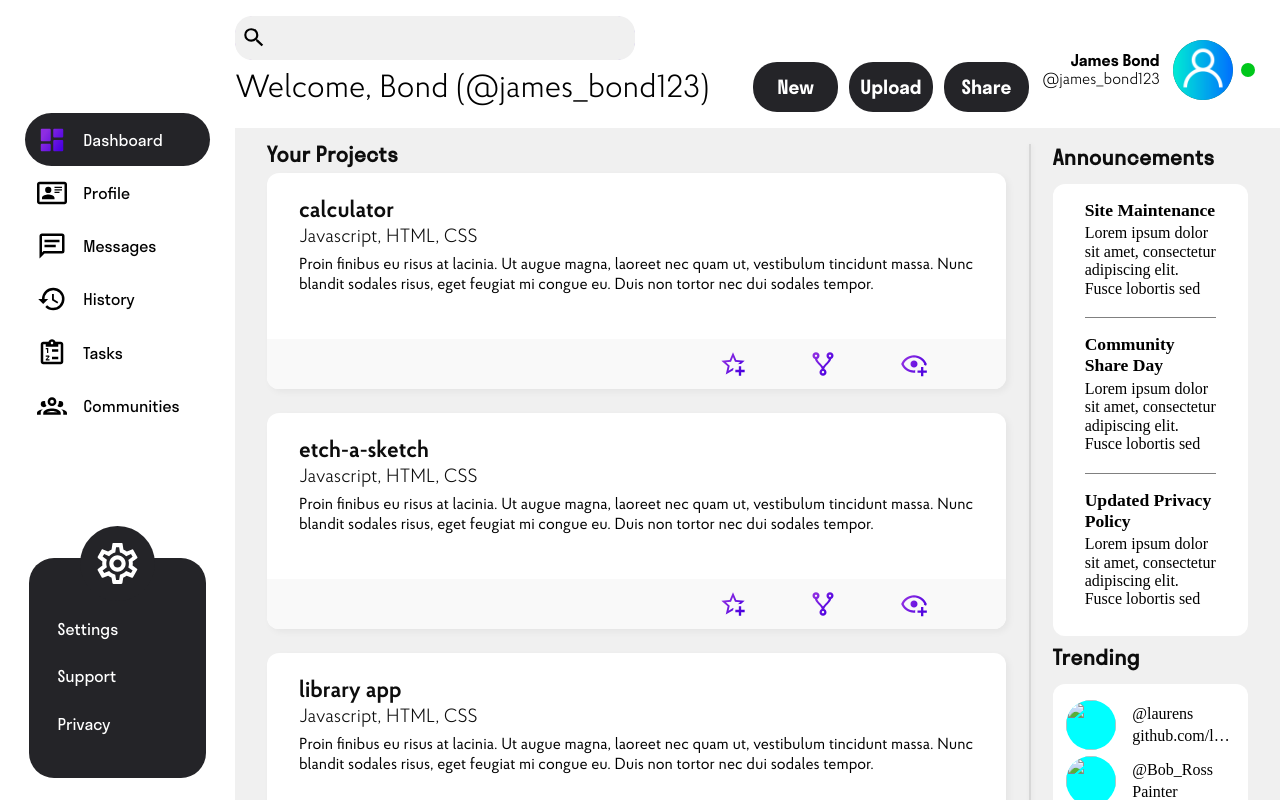
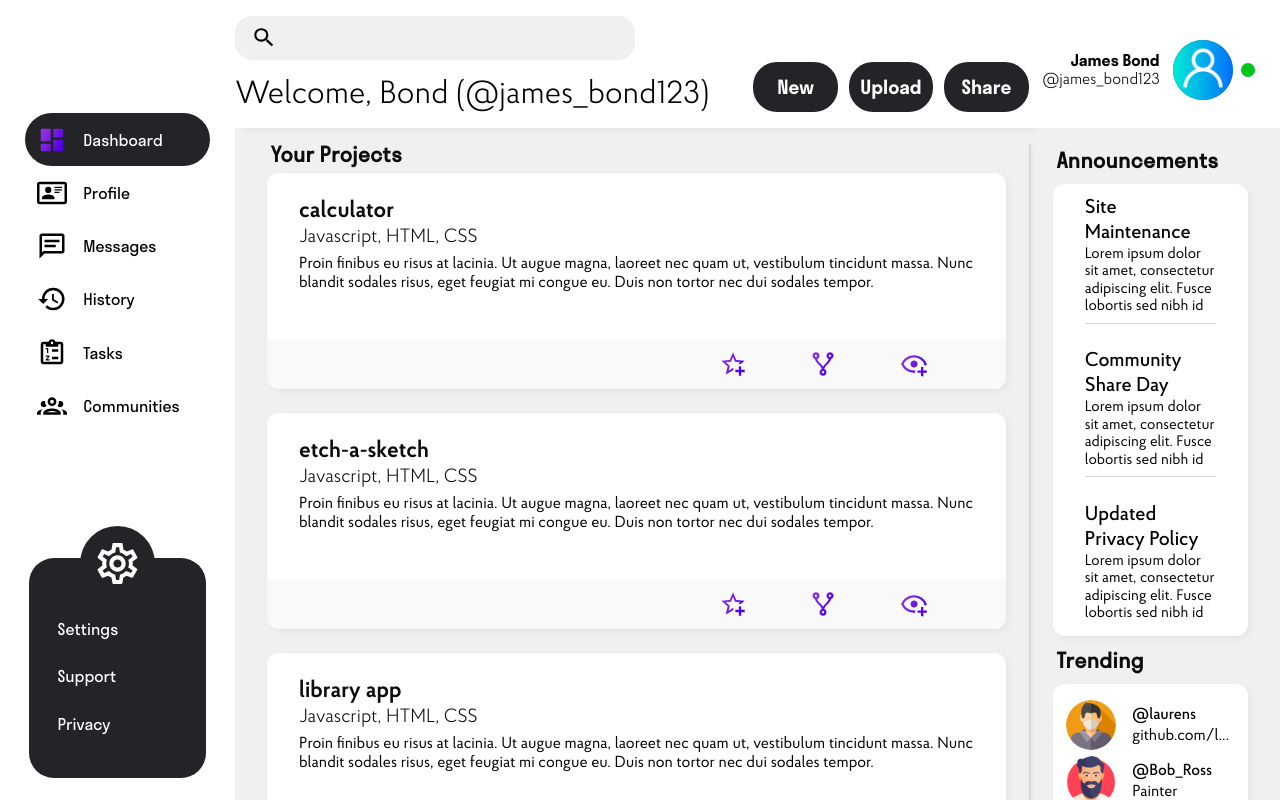
Before and after one commit to laur-ns/dashboard-design, a plain HTML site: page index.html in a window 1280 px wide. Drawn offline with Linux system fonts and the light colour scheme.

Commit message:
Style trend-section + dashboard tweaks

```diff
--- a/index.html
+++ b/index.html
@@ -154,32 +154,38 @@
       <div class='left-border'></div>
       <h1 class='announcements section-title'>Announcements</h1>
       <div class='announce-card'>
+        <div class='content-container'>
           <h5>Site Maintenance</h5>
           <p>Lorem ipsum dolor sit amet, consectetur adipiscing elit. Fusce lobortis sed nibh id viverra. Phasellus sit amet tortor vel elit lacinia lobortis. Phasellus id metus quam. Sed sit amet lorem nec nunc egestas volutpat. Integer id mauris vitae erat viverra sollicitudin quis a orci. Donec lobortis libero eget risus rutrum, a efficitur dui varius. Proin efficitur justo nec accumsan tincidunt. </p>
+        </div>
+        <div class='content-container'>
           <h5>Community Share Day</h5>
           <p>Lorem ipsum dolor sit amet, consectetur adipiscing elit. Fusce lobortis sed nibh id viverra. Phasellus sit amet tortor vel elit lacinia lobortis. Phasellus id metus quam. Sed sit amet lorem nec nunc egestas volutpat. Integer id mauris vitae erat viverra sollicitudin quis a orci. Donec lobortis libero eget risus rutrum, a efficitur dui varius. Proin efficitur justo nec accumsan tincidunt. </p>
+        </div>
+        <div class='content-container'>
           <h5>Updated Privacy Policy</h5>
           <p>Lorem ipsum dolor sit amet, consectetur adipiscing elit. Fusce lobortis sed nibh id viverra. Phasellus sit amet tortor vel elit lacinia lobortis. Phasellus id metus quam. Sed sit amet lorem nec nunc egestas volutpat. Integer id mauris vitae erat viverra sollicitudin quis a orci. Donec lobortis libero eget risus rutrum, a efficitur dui varius. Proin efficitur justo nec accumsan tincidunt. </p>
+        </div>
       </div>
       <h1 class='trending section-title'>Trending</h1>
       <div class='trend-card'>
         <div class='user'>
-          <img src='' alt='' class='prof-pic'>
+          <img src='./assets/man(1).png' class='prof-pic'>
           <div class='username'>@laurens</div>
           <div class='info'>github.com/laur-ns</div>
         </div>
         <div class='user'>
-          <img src='' alt='' class='prof-pic'>
+          <img src='./assets/man.png' class='prof-pic'>
           <div class='username'>@Bob_Ross</div>
           <div class='info'>Painter</div>
         </div>
         <div class='user'>
-          <img src='' alt='' class='prof-pic'>
+          <img src='./assets/user.png' class='prof-pic'>
           <div class='username'>@pepega</div>
           <div class='info'>Ipsum Dolor</div>
         </div>
         <div class='user'>
-          <img src='' alt='' class='prof-pic'>
+          <img src='./assets/girl.png' class='prof-pic'>
           <div class='username'>@abc1234_5</div>
           <div class='info'>Lorem Ipsum Dolor</div>
         </div>
--- a/style.css
+++ b/style.css
@@ -55,14 +55,14 @@
 body {
   min-height: 100vh;
   overflow-x: hidden;
-  background: white;
+  background: var(--light-gray);
 }
 
 .main-container {
   height: 100vh;
   width: 100%;
   position: relative;
-  overflow: hidden;
+  overflow-y: auto;
 
   display: grid;
   grid-template: max-content 7fr /
@@ -80,6 +80,8 @@ body {
       '.'
       'page-buttons'
       'settings-container';
+  box-shadow: 5px 3px 6px rgba(0, 0, 0, 0.048);
+  background-color: white;
 }
 
 .page-btns {
@@ -179,6 +181,9 @@ header {
   align-items: center;
   align-content: center;
   padding: 0.8rem 0 1rem 0;
+  background-color: white;
+  box-shadow: 8px 2px 7px rgba(0, 0, 0, 0.048);
+  z-index: 1;
 }
 
 .search-bar {
@@ -193,7 +198,7 @@ header {
   border-radius: 17px;
   border: none;
   outline: none;
-  padding: 0.6rem 1.1rem 0.4rem 2.35rem;
+  padding: 0.6rem 1.1rem 0.4rem 3.35rem;
   font-family: ProbaPro, sans-serif;
   font-weight: 500;
   font-size: 1.4rem;
@@ -223,12 +228,12 @@ header {
   position: absolute;
   height: 1.6rem;
   width: 1.6rem;
-  left: 0.4rem;
+  left: 1rem;
 }
 
 .welcome {
   grid-area: welcome;
-  margin-bottom: -0.3rem;
+  margin-bottom: -1rem;
   font-size: 2rem;
   overflow: hidden;
   text-overflow: ellipsis;
@@ -266,11 +271,13 @@ header {
   grid-template-areas:
       'name profile status'
       'username profile status';
-  margin-top: 0.75rem;
+  padding-top: 0.75rem;
   align-items: center;
   align-content: center;
   text-align: right;
   column-gap: 8px;
+  z-index: 1;
+  background-color: white;
 }
 
 .user-info .name {
@@ -327,6 +334,7 @@ main::-webkit-scrollbar {
   font-family: Stratos, sans-serif;
   letter-spacing: 0.03rem;
   color: var(--black);
+  padding-left: 0.25rem;
 }
 
 main .section-title {
@@ -373,6 +381,8 @@ main .card {
   font-family: ProbaPro, sans-serif;
   font-weight: 500;
   font-size: 1rem;
+  line-height: 1.2rem;
+  height: calc(1.2rem *3);
 }
 
 .bottom-container {
@@ -429,29 +439,43 @@ main .card {
   box-shadow: 1px 0 5px rgba(0, 0, 0, 0.068);
 }
 
+.right-sidebar .section-title {
+  height: 100%;
+  padding-top: 0.2rem;
+}
+
 .announce-card {
   background-color: white;
-  padding: 0 2rem 0.5rem 2rem;
+  padding: 0.5rem 2rem 0.6rem 2rem;
   display: grid;
   border-radius: 12px;
+  align-content: space-around;
+  box-shadow: 3px 3px 7px rgba(0, 0, 0, 0.048);
+}
+
+.content-container {
+  border-top: 1px solid #d5d5d5;
+  padding-top: 1.6rem;
+}
+
+.announce-card .content-container:first-child {
+  border: none;
+  padding-top: 0;
 }
 
 .announce-card h5 {
-  font-size: 1.1rem;
-  border-top: 1px solid gray;
-  padding-top: 1rem;
-  height: max-content;
-}
-
-.announce-card :first-child {
-  border-top: none;
+  font-family: ProbaPro, sans-serif;
+  font-weight: 600;
+  font-size: 1.25rem;
 }
 
 .announce-card p {
+  font-family: ProbaPro, sans-serif;
+  font-size: 0.95rem;
+  font-weight: 500;
   line-height: 1.15em;
   height: calc(1.15em * 4);
   overflow: hidden;
-  margin-bottom: 1rem;
 }
 
 .trend-card {
@@ -461,6 +485,7 @@ main .card {
   padding: 1rem;
   padding-left: 7%;
   gap: 0.4rem;
+  box-shadow: 3px 3px 7px rgba(0, 0, 0, 0.048);
 }
 
 .user {
@@ -475,13 +500,15 @@ main .card {
   height: 50px;
   width: 50px;
   border-radius: 100%;
-  background-color: cyan;
   grid-area: 1 / span 1 / 3 / 2;
 }
 
 .username {
   grid-area: 1 / 2 / 2 / -1;
   align-self: end;
+  font-family: ProbaPro;
+  font-weight: 600;
+  margin-bottom: -0.1rem;
 }
 
 .info {
@@ -490,4 +517,7 @@ main .card {
   text-overflow: ellipsis;
   white-space: nowrap;
   overflow: hidden;
+  font-family: ProbaPro;
+  font-weight: 500;
+  margin-top: -0.1rem;
 }
```
Also changed, not shown: assets/girl.png (added), assets/man(1).png (added), assets/man.png (added), assets/user.png (added). Lines whose indentation alone changed are shown as unchanged.
